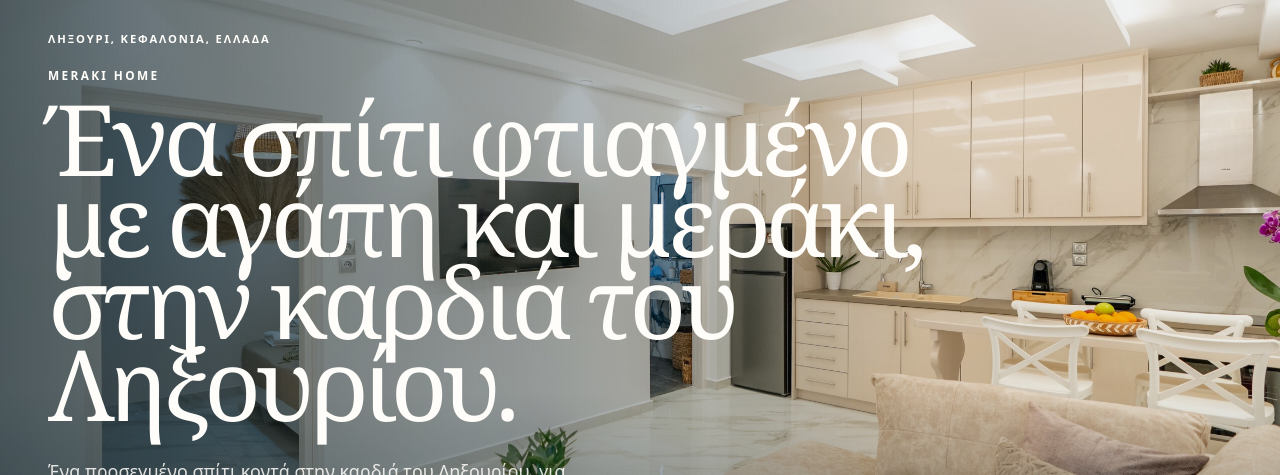
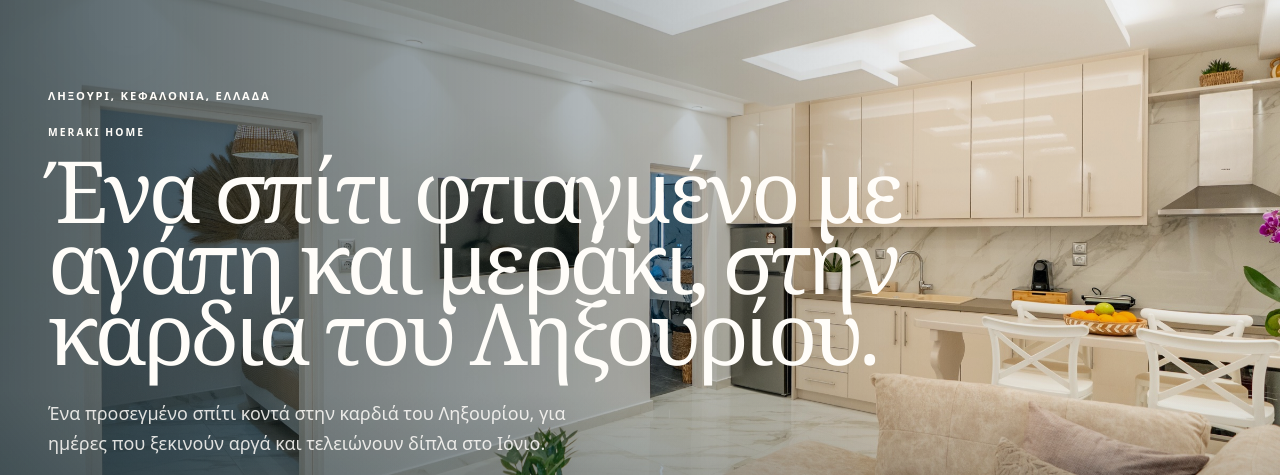
Before and after one commit to TomasCavataio/meraki, a React (Vite) app: page / in a window 1280 px wide. Shown: the part 121-596 px from the top of the page. Built offline with nearby package versions, Linux system fonts and the light colour scheme; no server answers.

Commit message:
Reduce hero title font size

```diff
--- a/src/styles/global.css
+++ b/src/styles/global.css
@@ -314,7 +314,7 @@ ul { margin: 0; padding: 0; list-style: none; }
 .hero__shade { position: absolute; inset: 0; background: linear-gradient(90deg, rgba(9, 29, 37, 0.7) 0%, rgba(9, 29, 37, 0.35) 43%, rgba(9, 29, 37, 0.06) 72%), linear-gradient(0deg, rgba(9, 29, 37, 0.48) 0%, transparent 36%); }
 .hero__content { position: relative; z-index: 1; display: flex; height: 100%; flex-direction: column; justify-content: center; align-items: flex-start; padding-top: 5rem; }
 .hero__location { margin-bottom: 1.5rem; font-size: 0.7rem; font-weight: 600; letter-spacing: 0.17em; text-transform: uppercase; }
-.hero h1 { max-width: 900px; font-family: var(--serif); font-size: clamp(3.8rem, 7.7vw, 8.5rem); font-weight: 300; letter-spacing: -0.055em; line-height: 0.83; }
+.hero h1 { max-width: 900px; font-family: var(--serif); font-size: clamp(3.8rem, 6.7vw, 8.5rem); font-weight: 300; letter-spacing: -0.055em; line-height: 0.83; }
 .hero h1 span { display: block; margin-bottom: 1rem; font-family: var(--sans); font-size: 0.12em; font-weight: 600; letter-spacing: 0.2em; line-height: 1; text-transform: uppercase; }
 .hero__description { max-width: 570px; margin-top: 2rem; color: rgba(255, 253, 249, 0.85); font-size: clamp(1rem, 1.4vw, 1.2rem); line-height: 1.65; }
 .hero__actions { display: flex; flex-wrap: wrap; gap: 0.8rem; margin-top: 2.25rem; }
```
